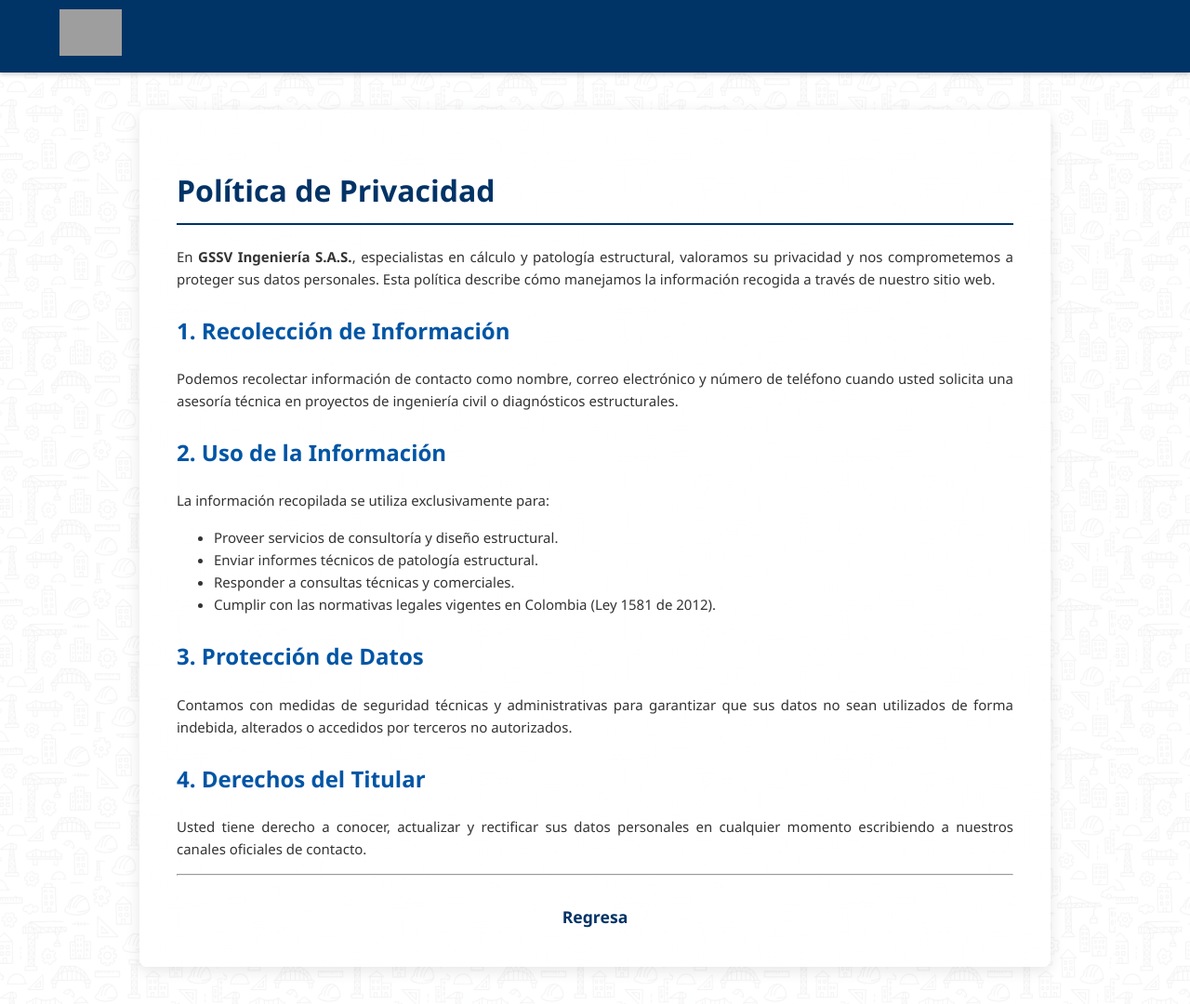
After one commit to andres0404/gssvingenieria, a PHP site: page /pprivacidad.html in a window 1280 px wide. The commit adds this page. Shown: the whole page at 93% size. Run offline with PHP 8.4, Linux system fonts and the light colour scheme; grey boxes are pictures that could not be loaded.

Commit message:
Agregar pagina de politica de privacidad para usar aplicaciones de facebook

```diff
--- a/index.php
+++ b/index.php
@@ -148,7 +148,7 @@ $dataMenu = $objMenu->getSecciones();
                 </div>
                 <div class="col-md-4">
                     <ul class="list-inline quicklinks">
-                        <li><a href="#">Politica de privacidad</a>
+                        <li><a href="/pprivacidad.html">Politica de privacidad</a>
                         </li>
                         <li>Desarrollado por: <a href="https://www.linkedin.com/in/andres-silva-vega-silva-b48016a6/" target="_blank" title="Andres Silva: Ingeniero de Software">Andres Silva<span class="fa fa-linkedin-square fa-stack "></span></a>
                         </li>
--- /dev/null
+++ b/pprivacidad.html
@@ -0,0 +1,107 @@
+<!DOCTYPE html>
+<html lang="es">
+<head>
+    <meta charset="UTF-8">
+    <meta name="viewport" content="width=device-width, initial-scale=1.0">
+    <title>Política de Privacidad - GSSV Ingeniería S.A.S.</title>
+    <style>
+        body {
+            margin: 0;
+            padding: 0;
+            font-family: 'Segoe UI', Tahoma, Geneva, Verdana, sans-serif;
+            background-image: url('https://www.gssvingenieria.com/img/mosaico-bg-2.png');
+            background-attachment: fixed;
+            color: #333;
+            line-height: 1.6;
+        }
+
+        header {
+            background-color: #003366; /* Azul corporativo */
+            padding: 10px 5%;
+            display: flex;
+            align-items: center;
+            box-shadow: 0 2px 5px rgba(0,0,0,0.2);
+        }
+
+        header a img {
+            height: 50px;
+        }
+
+        .container {
+            max-width: 900px;
+            margin: 40px auto;
+            background-color: rgba(255, 255, 255, 0.95);
+            padding: 40px;
+            border-radius: 8px;
+            box-shadow: 0 4px 15px rgba(0,0,0,0.1);
+        }
+
+        h1 {
+            color: #003366;
+            border-bottom: 2px solid #003366;
+            padding-bottom: 10px;
+        }
+
+        h2 {
+            color: #0055a5;
+            margin-top: 25px;
+        }
+
+        p, li {
+            font-size: 15px;
+            text-align: justify;
+        }
+
+        .footer-link {
+            display: block;
+            margin-top: 30px;
+            text-align: center;
+            text-decoration: none;
+            color: #003366;
+            font-weight: bold;
+            font-size: 1.1em;
+        }
+
+        .footer-link:hover {
+            color: #0055a5;
+            text-decoration: underline;
+        }
+    </style>
+</head>
+<body>
+
+    <header>
+        <a href="https://www.gssvingenieria.com">
+            <img src="https://www.gssvingenieria.com/img/logosClientes/gssv_mini_blanco.png" alt="Logo GSSV Ingeniería S.A.S.">
+        </a>
+    </header>
+
+    <div class="container">
+        <h1>Política de Privacidad</h1>
+        <p>En <strong>GSSV Ingeniería S.A.S.</strong>, especialistas en cálculo y patología estructural, valoramos su privacidad y nos comprometemos a proteger sus datos personales. Esta política describe cómo manejamos la información recogida a través de nuestro sitio web.</p>
+
+        <h2>1. Recolección de Información</h2>
+        <p>Podemos recolectar información de contacto como nombre, correo electrónico y número de teléfono cuando usted solicita una asesoría técnica en proyectos de ingeniería civil o diagnósticos estructurales.</p>
+
+        <h2>2. Uso de la Información</h2>
+        <p>La información recopilada se utiliza exclusivamente para:</p>
+        <ul>
+            <li>Proveer servicios de consultoría y diseño estructural.</li>
+            <li>Enviar informes técnicos de patología estructural.</li>
+            <li>Responder a consultas técnicas y comerciales.</li>
+            <li>Cumplir con las normativas legales vigentes en Colombia (Ley 1581 de 2012).</li>
+        </ul>
+
+        <h2>3. Protección de Datos</h2>
+        <p>Contamos con medidas de seguridad técnicas y administrativas para garantizar que sus datos no sean utilizados de forma indebida, alterados o accedidos por terceros no autorizados.</p>
+
+        <h2>4. Derechos del Titular</h2>
+        <p>Usted tiene derecho a conocer, actualizar y rectificar sus datos personales en cualquier momento escribiendo a nuestros canales oficiales de contacto.</p>
+
+        <hr>
+
+        <a href="https://www.gssvingenieria.com" class="footer-link">Regresa</a>
+    </div>
+
+</body>
+</html>
```
